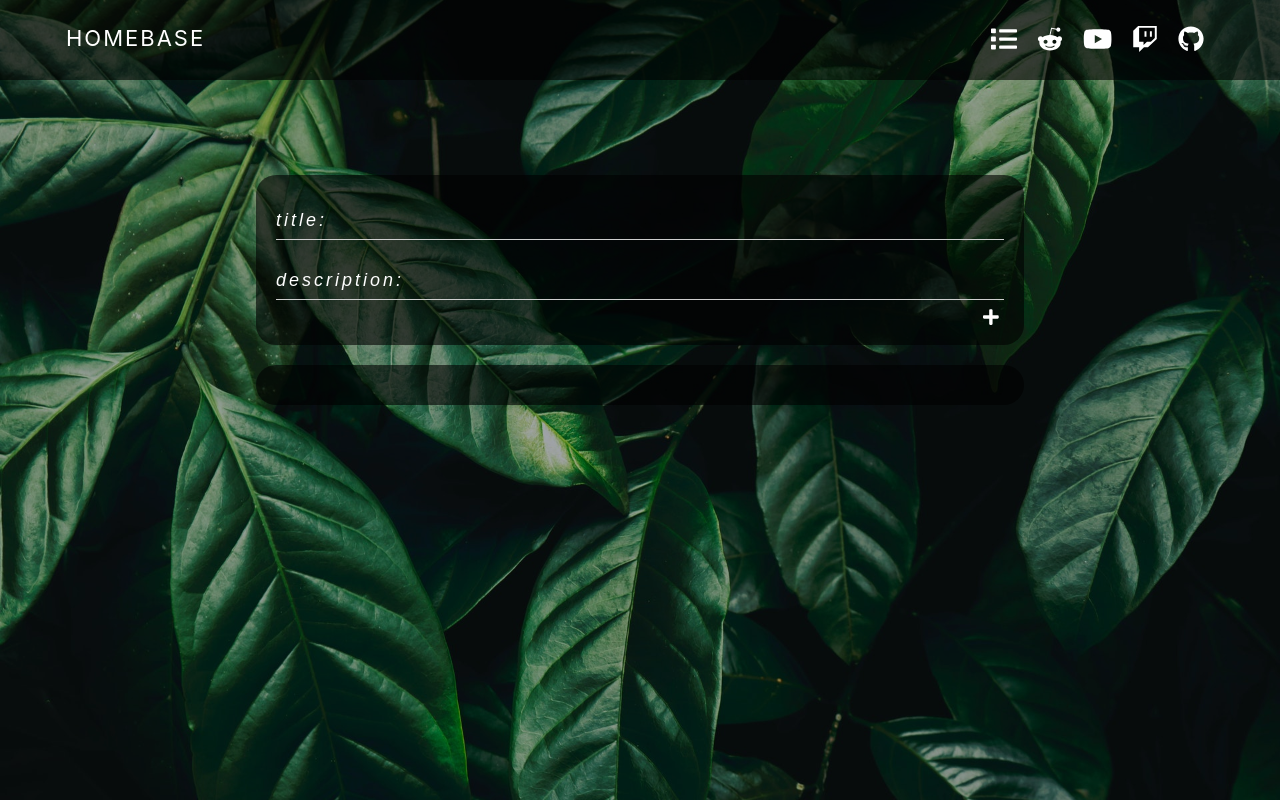
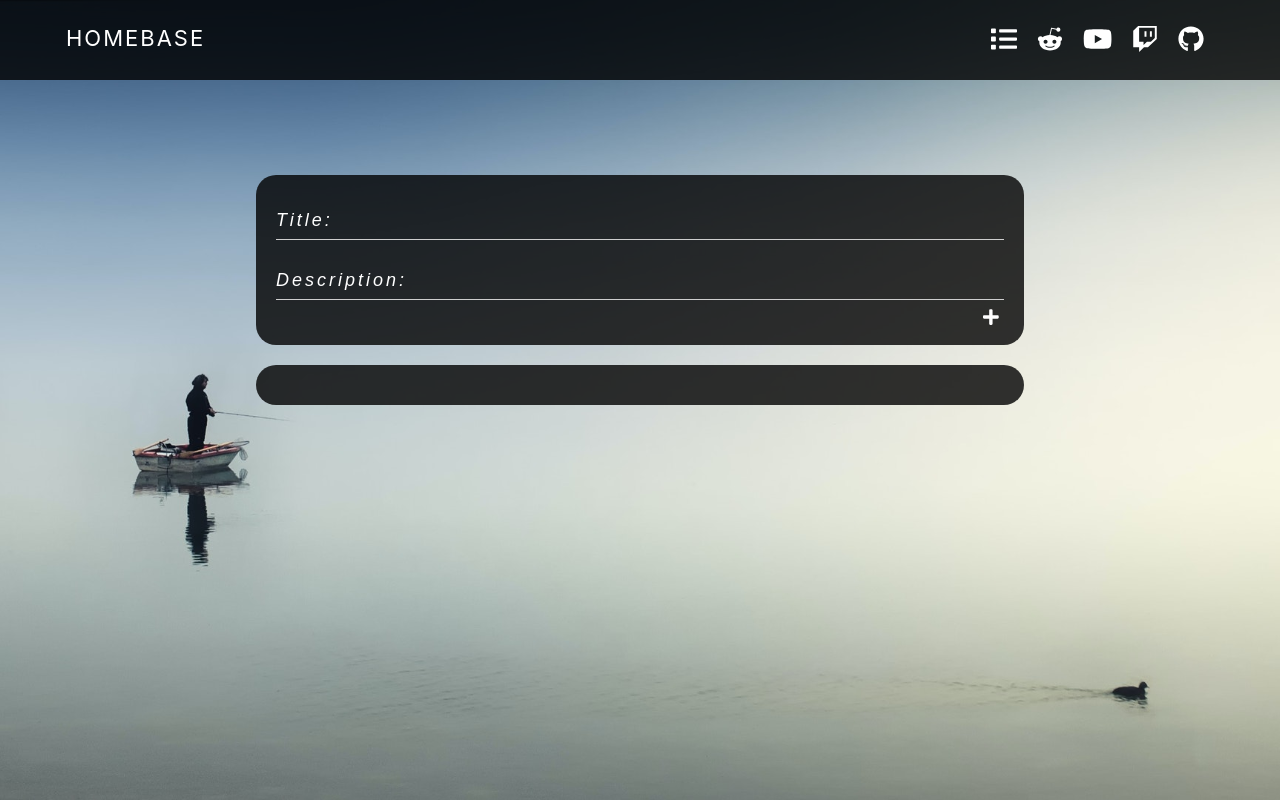
Before and after one commit to DitwanP/Homebase, a React (Create React App) app in the folder frontend/homebase_react/: page /todo in a window 1280 px wide. Shown: the top 800 px of the page. Built offline with nearby package versions, Linux system fonts and the light colour scheme; no server answers.

Commit message:
Darkened the baground of all transparent divs.

```diff
--- a/frontend/homebase_react/src/App.css
+++ b/frontend/homebase_react/src/App.css
@@ -18,7 +18,7 @@ header {
 }
 
 body {
-    background: linear-gradient(rgba(0, 0, 0, 0.2), rgba(0, 0, 0, 0.2)), url('./static/leaves2.jpg');
+    background: linear-gradient(rgba(0, 0, 0, 0), rgba(0, 0, 0, 0)), url('./static/boat-and-duck.jpg');
     background-size: cover;
     background-position: center center;
     background-repeat: no-repeat;
@@ -33,7 +33,7 @@ body {
 .navbar-container {
     width: 100%;
     height: 8rem;
-    background-color: rgba(0, 0, 0, 0.6);
+    background-color: rgba(0, 0, 0, 0.8);
     position: fixed;
     top: 0rem;
     left: 0rem;
@@ -136,7 +136,7 @@ transform: translateY(-5px);
     margin-right: auto;
     margin-left: auto;
     text-align: center;
-    background-color: rgba(0, 0, 0, 0.6);
+    background-color: rgba(0, 0, 0, 0.8);
     padding: 2rem;
     border-radius: 2rem;
 }
@@ -176,7 +176,7 @@ transform: translateY(-5px);
     margin-top: 18rem;
     margin-left: auto;
     margin-right: auto;
-    background-color: rgba(0, 0, 0, 0.6);
+    background-color: rgba(0, 0, 0, 0.8);
     padding: 2rem;
     border-radius: 2rem;
 }
@@ -208,7 +208,7 @@ transform: translateY(-5px);
     font-weight: 500;
     font-style: italic;
     letter-spacing: 0.3rem;
-    text-transform: lowercase;
+    text-transform: capitalize;
     color: white;
     position: absolute;
     bottom: 0rem;
@@ -247,7 +247,7 @@ transform: translateY(-5px);
     font-weight: 500;
     font-style: italic;
     letter-spacing: 0.3rem;
-    text-transform: lowercase;
+    text-transform: capitalize;
     color: white;
     position: absolute;
     bottom: 0rem;
@@ -345,7 +345,7 @@ transform: translateY(-5px);
     align-items: center;
     width: 60%;
     margin: 2rem auto;
-    background-color: rgba(0, 0, 0, 0.6);
+    background-color: rgba(0, 0, 0, 0.8);
     padding: 2rem;
     border-radius: 2rem;
 }
@@ -363,12 +363,12 @@ transform: translateY(-5px);
 }
 
 .todo-title {
-    font-size: 2rem;
+    font-size: 2.4rem;
     font-family: 'Montserrat', sans-serif;
     font-weight: bold;
     font-style: italic;
-    text-transform: lowercase;
-    letter-spacing: 0.2rem;
+    text-transform: capitalize;
+    letter-spacing: 0.1rem;
 }
 
 .todo-title[value="true"] {
@@ -379,7 +379,7 @@ transform: translateY(-5px);
 .todo-content {
     color: rgb(255, 254, 254);
     font-family: 'Montserrat', sans-serif;
-    font-size: 1.8rem;
+    font-size: 2rem;
     font-weight: lighter;
     font-style: italic;
     text-transform: lowercase;
```
